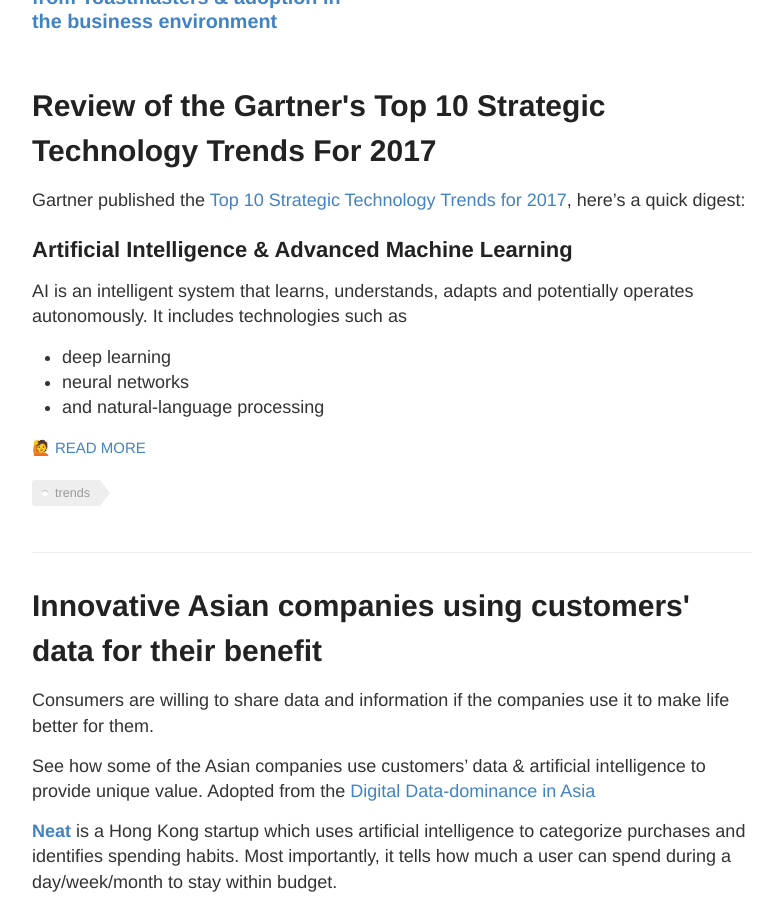
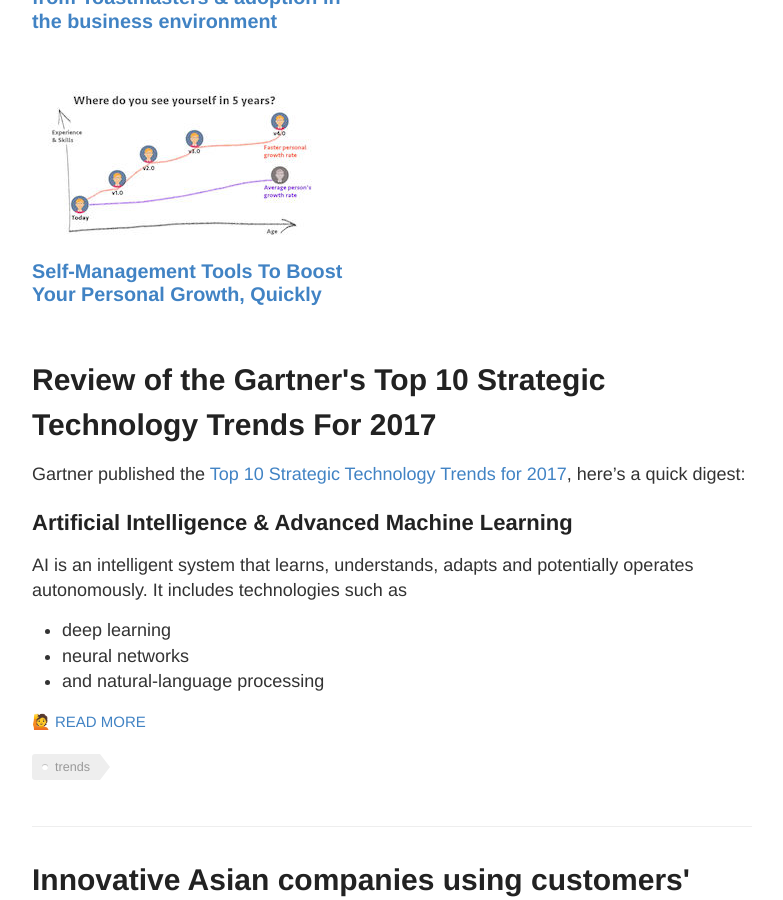
Before and after one commit to michaljuhas/OLD_michaljuhas.github.io, a Jekyll site: the page built from index.html, in a window 1280 px wide and 900 px high, scrolled down 435 px. Shown: the whole window, without its empty margins (248-1031 px from the left). Built offline with Jekyll 4.4.1, drawn with Linux system fonts in a browser that asks for light colours.

Commit message:
New featured article

```diff
--- a/index.html
+++ b/index.html
@@ -12,12 +12,29 @@ layout: default
         title="Feedback matters: Learnings from Toastmasters &amp; adoption in the business environment"
         alt="Feedback matters: Learnings from Toastmasters &amp; adoption in the business environment"
         width="300"
-        height=""
+        height="169"
       />
     </a>
     <h2 class="title">
       <a href="https://medium.com/@michal.juhas/feedback-matters-396fa4c96715" target="_blank">
         Feedback matters: Learnings from Toastmasters &amp; adoption in the business environment
+      </a>
+    </h2>
+  </article>
+
+    <article class="featured-post">
+    <a href="https://medium.com/@michal.juhas/self-management-tools-to-boost-your-personal-growth-quickly-a446eca22e1c" target="_blank">
+      <img
+        src="./images/Self-management-cover-image-300x169px.jpg"
+        title="Self-Management Tools To Boost Your Personal Growth, Quickly"
+        alt="Self-Management Tools To Boost Your Personal Growth, Quickly"
+        width="300"
+        height="169"
+      />
+    </a>
+    <h2 class="title">
+      <a href="https://medium.com/@michal.juhas/self-management-tools-to-boost-your-personal-growth-quickly-a446eca22e1c" target="_blank">
+        Self-Management Tools To Boost Your Personal Growth, Quickly
       </a>
     </h2>
   </article>
```
